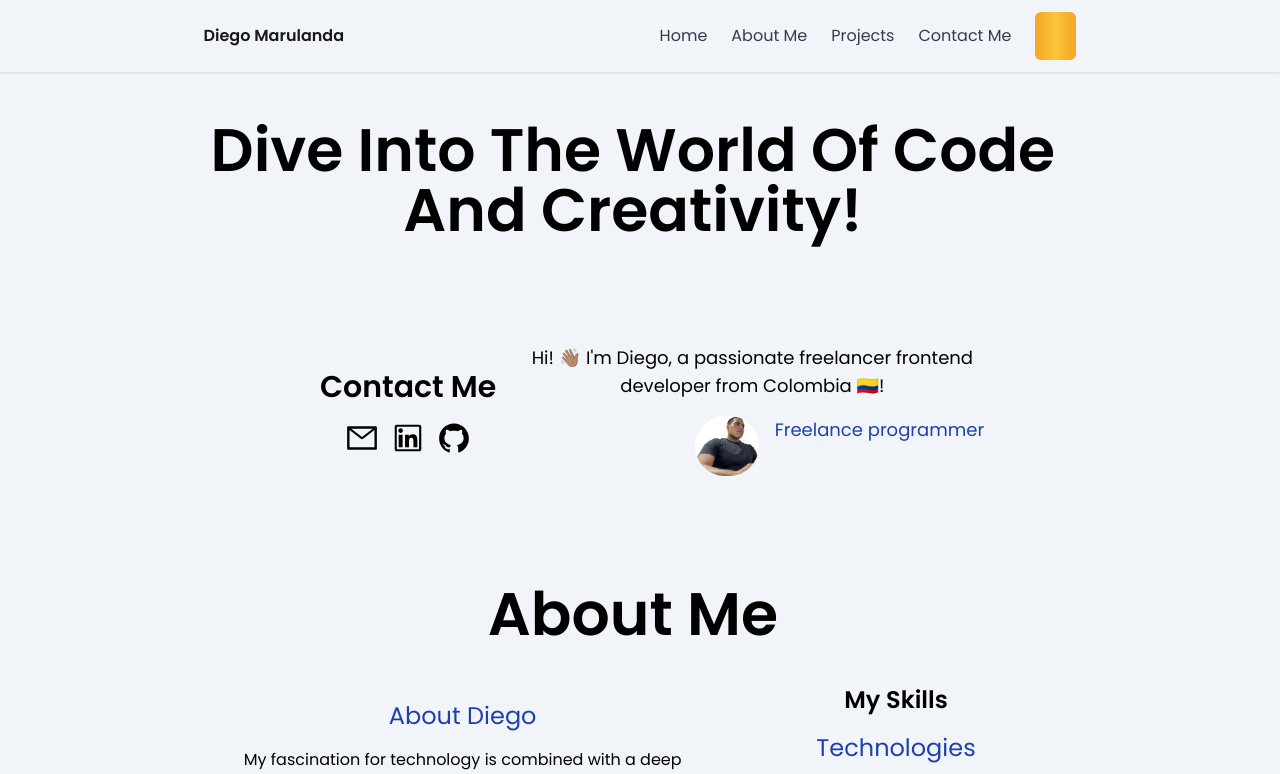
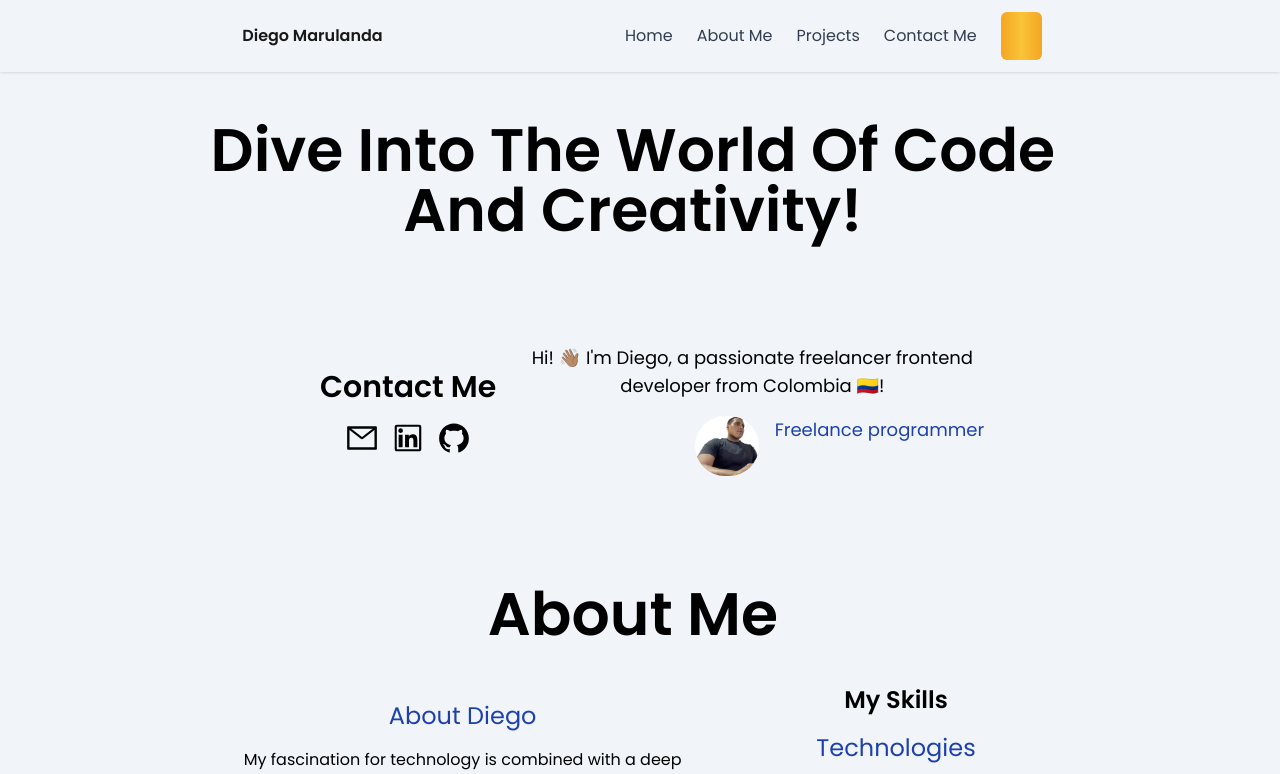
Before and after one commit to DiegoMarulandaB/Portfolio, a Next.js app: page / in a window 1280 px wide. Shown: the top 774 px of the page. Built offline with nearby package versions, Linux system fonts and the light colour scheme; some icons are missing.

Commit message:
refactor: :bug: add new sizes_footer

```diff
--- a/src/components/Footer/Footer.tsx
+++ b/src/components/Footer/Footer.tsx
@@ -5,11 +5,11 @@ const Footer = () => {
     <section id="footer">
       <div className=" mx-auto max-w-full md:max-w-full px-1 sm:px-1  mt-24  bg-slate-100 dark:bg-slate-700 ">
         <hr className=" dark:border-slate-500 " />
-        <div className="mx-auto p-2 flex flex-col items-center justify-center text-center md:flex-row md:justify-evenly">
-          <div className="flex flex-row space-x-2 justify-between mt-2 mx-34 mr-34">
+        <div className="p-2 flex flex-col items-center justify-center text-center md:flex-row md:justify-evenly mx-34">
+          <div className="flex flex-row space-x-2 mt-2">
             &copy; 2023-2024 Diego Marulanda. All Rights Reserved.
           </div>
-          <div className="flex flex-row space-x-2 justify-between mt-2 mx-34 mr-34">
+          <div className="flex flex-row space-x-2 mt-2">
             <a
               href="mailto:diegomarulanda87@gmail.com?Subject=Aquí%20el%20asunto%20del%20mail"
               className=" hover:text-purple-950 dark:text-slate-100 dark:hover:text-green-300 transition-transform duration-150 ease-in-out hover:scale-125"
--- a/src/components/Navigation/Navigation.tsx
+++ b/src/components/Navigation/Navigation.tsx
@@ -48,11 +48,11 @@ const Navigation = () => {
         <div>
           <div
             // menu
-            className={`flex-1 justify-self-center pb-3 mt-8 md:block md:pb-0 md:mt-0 cursor-pointer text-1xl mx-24 mr-1  text-slate-800  ${
+            className={`flex-1 justify-self-center pb-3 mt-8 md:block md:pb-0 md:mt-0 cursor-pointer text-1xl mx-20 mr-1 text-slate-800  ${
               navigation ? 'block' : 'hidden'
             }`}
           >
-            <div className="items-center justify-center space-y-8 md:flex md:space-x-6 md:space-y-0  mx-24 mr-1 ">
+            <div className="items-center justify-center space-y-8 md:flex md:space-x-6 md:space-y-0">
               {LINKS_NAV.map((item, index) => (
                 <Link key={index} to={item.route}>
                   <div
```
